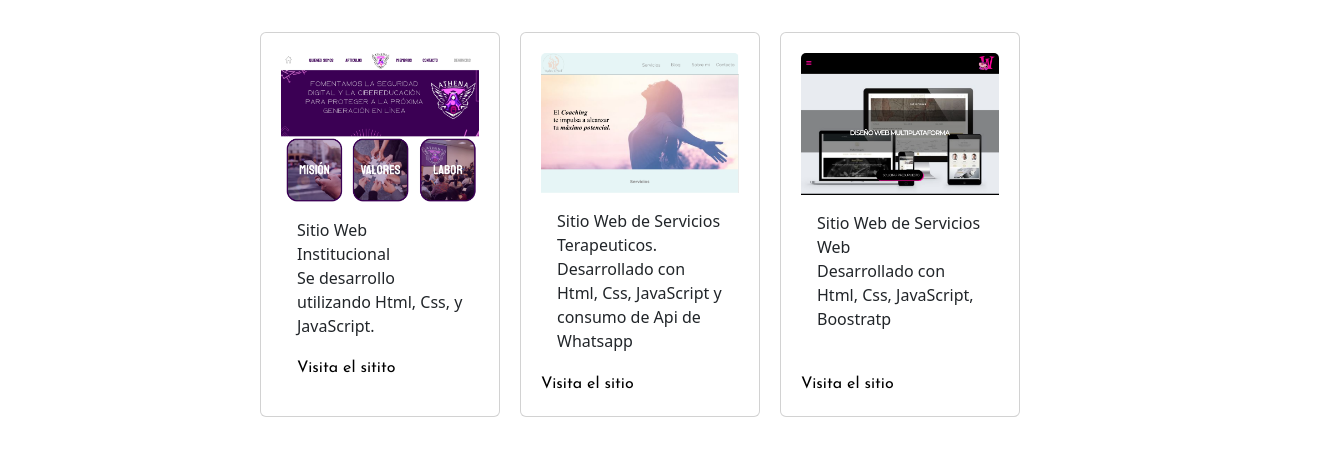
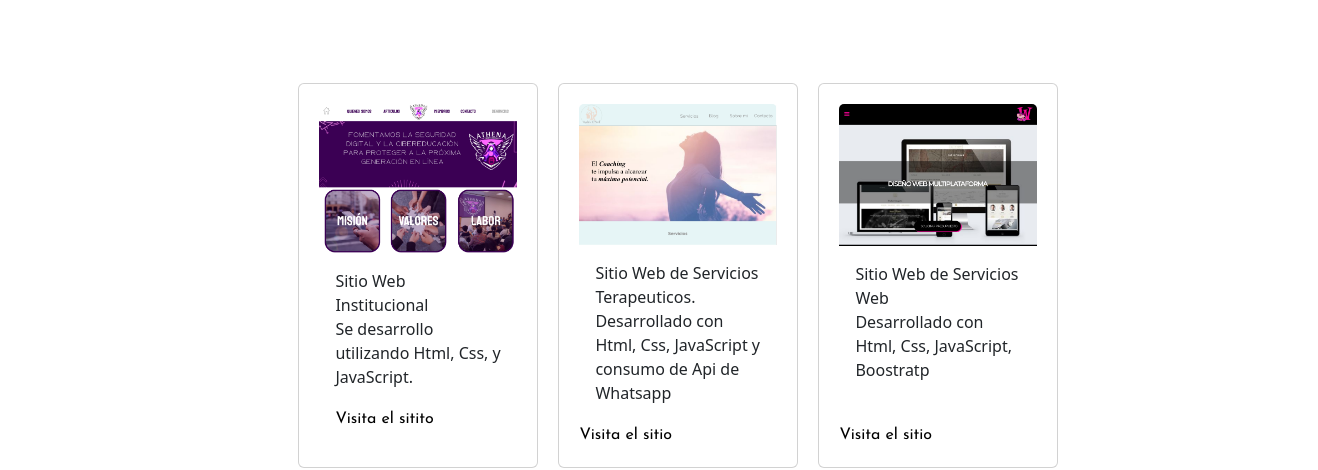
Before and after one commit to RominaGaite/RominaGaite.github.io, a plain HTML site: page index.html in a window 1280 px wide. Shown: the part 341-811 px from the top of the page, 1318 px wide, since content can reach past the window. Drawn offline with nearby package versions, Linux system fonts and the light colour scheme.

Commit message:
Update estilos.css

```diff
--- a/estilos.css
+++ b/estilos.css
@@ -39,7 +39,7 @@ a {
     margin: 0 auto;
     letter-spacing: .15em;
     animation: escribir 3s steps(30, end), glitter 3s ease infinite alternate;
-    font-size: 2rem;
+    font-size: 3rem;
     font-family: "Josefin Sans", sans-serif;
     color: transparent;
     background: linear-gradient(45deg, #ff69b4, #ff1493, #db7093, #ff69b4);
@@ -69,10 +69,11 @@ h2 {
 
 .tarjetas-proyectos {
     display: flex;
+    width:100%;
     flex-wrap: wrap;
     justify-content: center;
-    margin: 1%;
-    padding: 1%;
+    margin: 3%;
+    padding: 3%;
 }
 
 /*seccion proyectos figma*/
```
